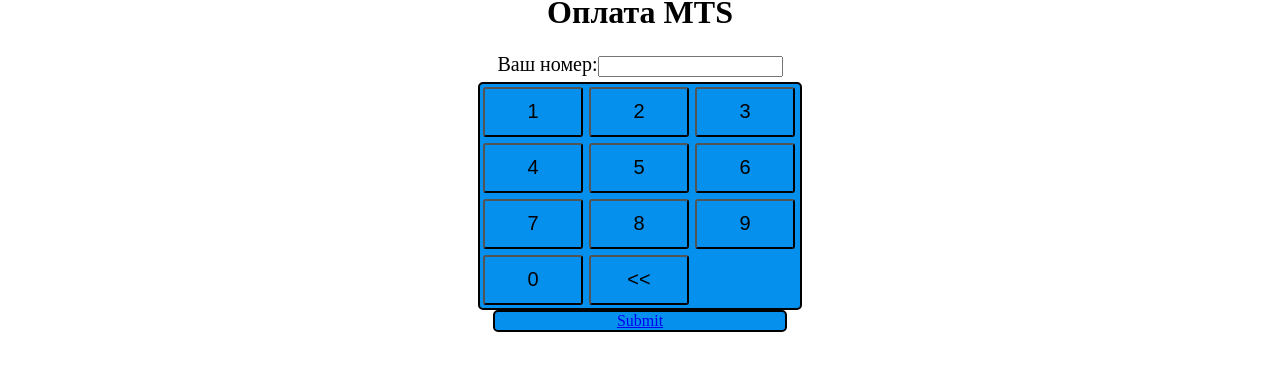
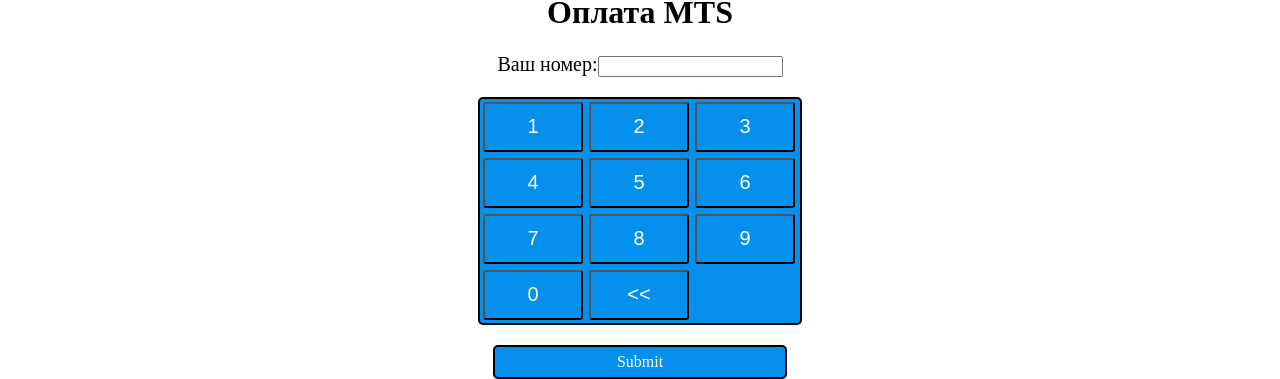
Before and after one commit to ArtemAbakumov/TestWithNext, a Next.js app: page /PaymentPages/MTS in a window 1280 px wide. Shown: the part 431-810 px from the top of the page. Built offline with nearby package versions, Linux system fonts and the light colour scheme.

Commit message:
fix submitbutton

```diff
--- a/src/components/NumPad.js
+++ b/src/components/NumPad.js
@@ -10,9 +10,10 @@
   margin: 3px;
   border-radius: 3px;
   font-size: 20px;
+  color: white;
 `;
 const Numpad = styled.div`
-  margin: 0 auto;
+  margin: 20px auto;
   justify-content: center;
   width: 320px;
   background-color: #0590ee;
--- a/src/components/submitButton.js
+++ b/src/components/submitButton.js
@@ -4,19 +4,24 @@
 
 const Button = styled.div`
   margin: 0 auto;
-  text-align: center;
-
+  display: flex;
+  align-items: center;
+  justify-content: center;
+  height: 30px;
   width: 290px;
   background-color: #0590ee;
   border: 2px solid black;
   border-radius: 5px;
+  color: white;
 `;
 
 const SubmitButton = () => {
   return (
-    <Button key={"submit"} id={"Submit"} href="/index">
-      <Link href="/index">Submit</Link>
-    </Button>
+    <Link href="/index">
+      <Button key={"submit"} id={"Submit"}>
+        Submit
+      </Button>
+    </Link>
   );
 };
 export default SubmitButton;
```
